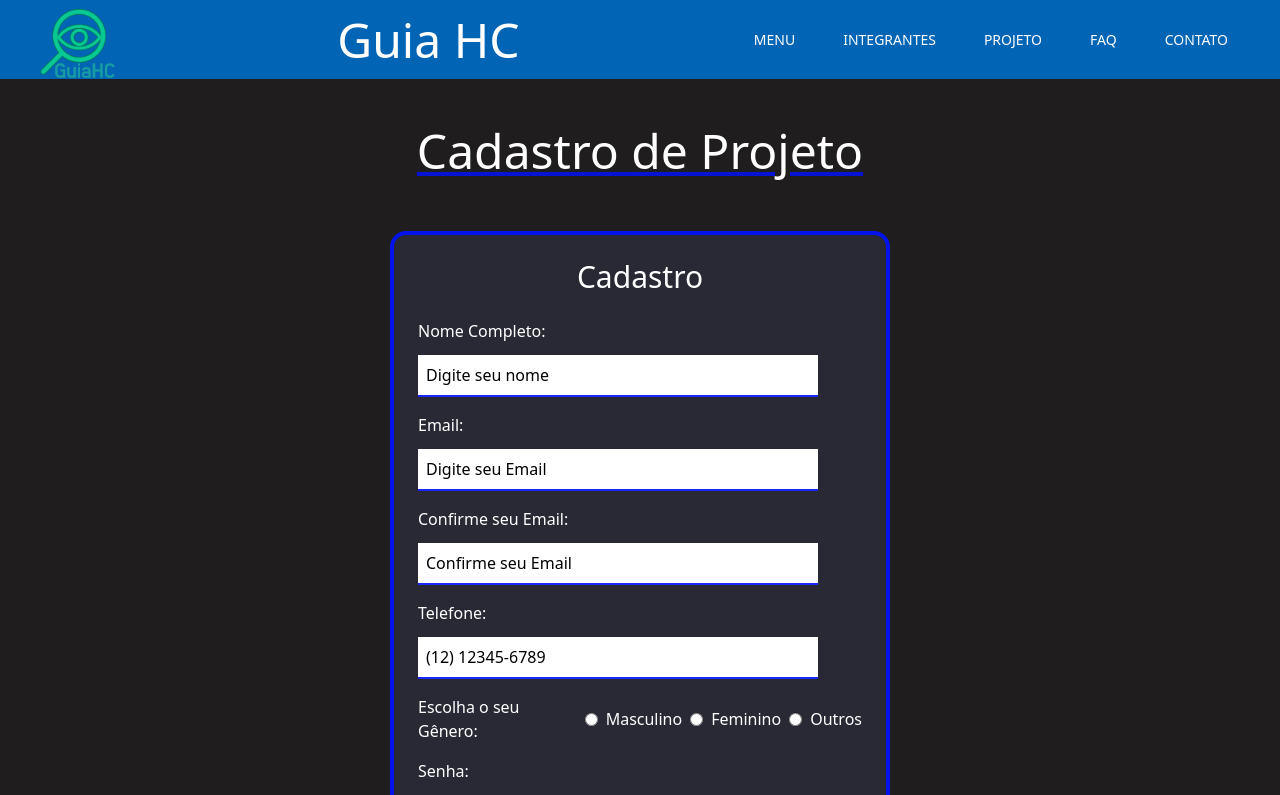
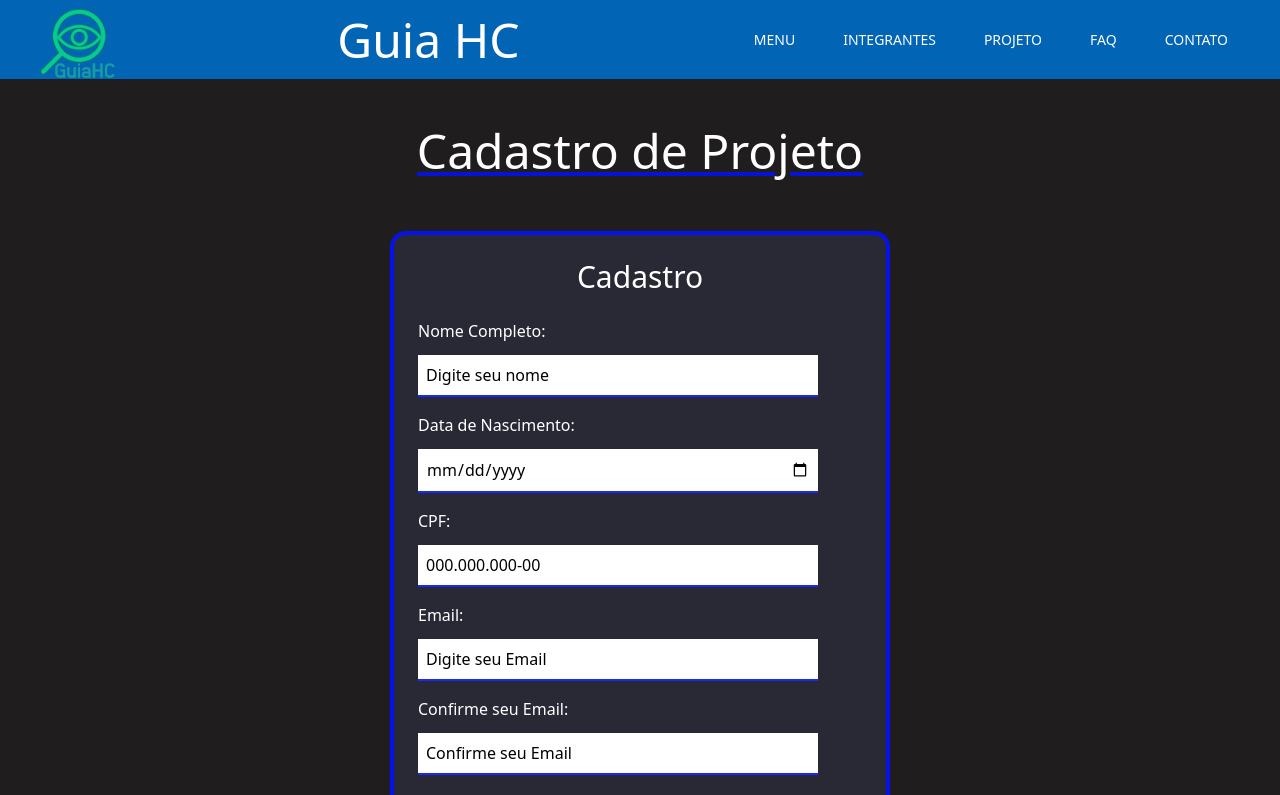
Before and after one commit to ArthurCPV/Guia-HC_React2, a React (Vite) app in the folder tailwind/: page /projeto in a window 1280 px wide. Shown: the top 795 px of the page. Built offline with nearby package versions, Linux system fonts and the light colour scheme.

Commit message:
Adicionando campos para API

```diff
--- a/tailwind/src/assets/Components/projeto/ProjetoForm.tsx
+++ b/tailwind/src/assets/Components/projeto/ProjetoForm.tsx
@@ -9,6 +9,8 @@ type FormValues = {
   escolhasexo?: "masculino" | "feminino" | "outros";
   senha: string;
   senhaConfirmacao: string;
+  dataNascimento: string;
+  cpf: string;
 };
 
 export default function ProjetoForm() {
@@ -26,19 +28,16 @@ export default function ProjetoForm() {
   const hasSurname = (v: string) => v.trim().split(/\s+/).length >= 2;
 
   const onSubmit = (data: FormValues) => {
-    // ação após validação (no momento apenas exibe e reseta)
-    // Você pode substituir por fetch/POST se desejar
     alert("Inscrição enviada com sucesso!");
     console.log("Projeto submission:", data);
     reset();
   };
 
-  /* --- Mantive exatamente as classes/estrutura do seu formulário original ---
-     - Inputs usam as mesmas classes que você forneceu em inputClassName
-     - Legend, titles e botão idênticos
-  */
   return (
-    <div id="container-projeto" className="w-full flex justify-center items-center py-6 pb-8 px-4">
+    <div
+      id="container-projeto"
+      className="w-full flex justify-center items-center py-6 pb-8 px-4"
+    >
       <form
         id="formularioProjeto"
         onSubmit={handleSubmit(onSubmit)}
@@ -47,11 +46,15 @@ export default function ProjetoForm() {
         <fieldset className="w-[500px] bg-[#353751]/50 border-4 border-[#0011ff]/90 rounded-2xl p-6 flex flex-col gap-4">
           <legend className="sr-only">Cadastro</legend>
 
-          <h2 className="text-white text-2xl text-center md:text-3xl font-medium mb-2">Cadastro</h2>
+          <h2 className="text-white text-2xl text-center md:text-3xl font-medium mb-2">
+            Cadastro
+          </h2>
 
           {/* Nome */}
           <div id="nome-form-projeto" className="formrow">
-            <label htmlFor="nome-projeto" className="text-white block mb-1">Nome Completo:</label>
+            <label htmlFor="nome-projeto" className="text-white block mb-1">
+              Nome Completo:
+            </label>
             <input
               id="nome-projeto"
               {...register("nome", {
@@ -62,75 +65,153 @@ export default function ProjetoForm() {
               tabIndex={1}
               className="w-full md:w-[90%] bg-white placeholder-black border-b-2 border-[#0011ff]/90 focus:outline-blue-800 mt-2 px-2 py-2"
             />
-            {errors.nome && <p className="text-red-400 text-sm mt-1">{String(errors.nome.message)}</p>}
+            {errors.nome && (
+              <p className="text-red-400 text-sm mt-1">
+                {String(errors.nome.message)}
+              </p>
+            )}
+          </div>
+
+          {/* Data de Nascimento */}
+          <div id="data-nascimento-form-projeto" className="formrow">
+            <label htmlFor="data-nascimento" className="text-white block mb-1">
+              Data de Nascimento:
+            </label>
+            <input
+              id="data-nascimento"
+              type="date"
+              {...register("dataNascimento", {
+                required: "Informe sua data de nascimento",
+              })}
+              tabIndex={2}
+              className="w-full md:w-[90%] bg-white text-black border-b-2 border-[#0011ff]/90 focus:outline-blue-800 mt-2 px-2 py-2"
+            />
+            {errors.dataNascimento && (
+              <p className="text-red-400 text-sm mt-1">
+                {String(errors.dataNascimento.message)}
+              </p>
+            )}
+          </div>
+
+          {/* CPF */}
+          <div id="cpf-form-projeto" className="formrow">
+            <label htmlFor="cpf-projeto" className="text-white block mb-1">
+              CPF:
+            </label>
+            <input
+              id="cpf-projeto"
+              type="text"
+              placeholder="000.000.000-00"
+              {...register("cpf", {
+                required: "Insira seu CPF",
+                pattern: {
+                  value: /^\d{3}\.\d{3}\.\d{3}-\d{2}$/,
+                  message: "Formato de CPF inválido (use 000.000.000-00)",
+                },
+              })}
+              tabIndex={3}
+              className="w-full md:w-[90%] bg-white placeholder-black border-b-2 border-[#0011ff]/90 focus:outline-blue-800 mt-2 px-2 py-2"
+            />
+            {errors.cpf && (
+              <p className="text-red-400 text-sm mt-1">
+                {String(errors.cpf.message)}
+              </p>
+            )}
           </div>
 
           {/* Email */}
           <div id="email-form-projeto" className="formrow">
-            <label htmlFor="email-projeto" className="text-white block mb-1">Email:</label>
+            <label htmlFor="email-projeto" className="text-white block mb-1">
+              Email:
+            </label>
             <input
               id="email-projeto"
               type="email"
               {...register("email", {
                 required: "Insira seu email",
-                pattern: { value: /^\S+@\S+\.\S+$/, message: "Email inválido" },
+                pattern: {
+                  value: /^\S+@\S+\.\S+$/,
+                  message: "Email inválido",
+                },
               })}
               placeholder="Digite seu Email"
-              tabIndex={2}
+              tabIndex={4}
               className="w-full md:w-[90%] bg-white placeholder-black border-b-2 border-[#0011ff]/90 focus:outline-blue-800 mt-2 px-2 py-2"
             />
-            {errors.email && <p className="text-red-400 text-sm mt-1">{String(errors.email.message)}</p>}
+            {errors.email && (
+              <p className="text-red-400 text-sm mt-1">
+                {String(errors.email.message)}
+              </p>
+            )}
           </div>
 
           {/* Email confirmação */}
           <div id="email-confirmacao-form-projeto" className="formrow">
-            <label htmlFor="email-confirmacao-projeto" className="text-white block mb-1">Confirme seu Email:</label>
+            <label
+              htmlFor="email-confirmacao-projeto"
+              className="text-white block mb-1"
+            >
+              Confirme seu Email:
+            </label>
             <input
               id="email-confirmacao-projeto"
               type="email"
               {...register("emailConfirmacao", {
                 required: "Confirme seu email",
-                validate: (v) => v === (watchEmail ?? "") || "Os emails não estão iguais",
+                validate: (v) =>
+                  v === (watchEmail ?? "") || "Os emails não estão iguais",
               })}
               placeholder="Confirme seu Email"
-              tabIndex={3}
+              tabIndex={5}
               className="w-full md:w-[90%] bg-white placeholder-black border-b-2 border-[#0011ff]/90 focus:outline-blue-800 mt-2 px-2 py-2"
             />
-            {errors.emailConfirmacao && <p className="text-red-400 text-sm mt-1">{String(errors.emailConfirmacao.message)}</p>}
+            {errors.emailConfirmacao && (
+              <p className="text-red-400 text-sm mt-1">
+                {String(errors.emailConfirmacao.message)}
+              </p>
+            )}
           </div>
 
           {/* Telefone */}
           <div id="telefone-form-projeto" className="formrow">
-            <label htmlFor="telefone-projeto" className="text-white block mb-1">Telefone:</label>
+            <label htmlFor="telefone-projeto" className="text-white block mb-1">
+              Telefone:
+            </label>
             <input
               id="telefone-projeto"
               type="tel"
               {...register("telefone")}
               placeholder="(12) 12345-6789"
-              tabIndex={4}
+              tabIndex={6}
               className="w-full md:w-[90%] bg-white placeholder-black border-b-2 border-[#0011ff]/90 focus:outline-blue-800 mt-2 px-2 py-2"
             />
           </div>
 
-          {/* gênero (radio group) */}
-          <div id="sexo-form-projeto" className="formrow flex flex-col md:flex-row md:items-center gap-4">
+          {/* gênero */}
+          <div
+            id="sexo-form-projeto"
+            className="formrow flex flex-col md:flex-row md:items-center gap-4"
+          >
             <label className="text-white pr-2">Escolha o seu Gênero:</label>
-
             <div className="flex items-center gap-2">
               <label className="inline-flex items-center gap-2 text-white">
                 <input
-                  {...register("escolhasexo", { required: "Selecione seu gênero" })}
+                  {...register("escolhasexo", {
+                    required: "Selecione seu gênero",
+                  })}
                   type="radio"
                   value="masculino"
                   className="genRadio accent-[#0011ff]"
-                  tabIndex={5}
+                  tabIndex={7}
                 />
                 Masculino
               </label>
 
               <label className="inline-flex items-center gap-2 text-white">
                 <input
-                  {...register("escolhasexo", { required: "Selecione seu gênero" })}
+                  {...register("escolhasexo", {
+                    required: "Selecione seu gênero",
+                  })}
                   type="radio"
                   value="feminino"
                   className="genRadio accent-[#0011ff]"
@@ -140,7 +221,9 @@ export default function ProjetoForm() {
 
               <label className="inline-flex items-center gap-2 text-white">
                 <input
-                  {...register("escolhasexo", { required: "Selecione seu gênero" })}
+                  {...register("escolhasexo", {
+                    required: "Selecione seu gênero",
+                  })}
                   type="radio"
                   value="outros"
                   className="genRadio accent-[#0011ff]"
@@ -149,11 +232,17 @@ export default function ProjetoForm() {
               </label>
             </div>
           </div>
-          {errors.escolhasexo && <p className="text-red-400 text-sm mt-1 px-1">{String(errors.escolhasexo.message)}</p>}
+          {errors.escolhasexo && (
+            <p className="text-red-400 text-sm mt-1 px-1">
+              {String(errors.escolhasexo.message)}
+            </p>
+          )}
 
           {/* Senha */}
           <div id="senha-form-projeto" className="formrow">
-            <label htmlFor="senha-projeto" className="text-white block mb-1">Senha:</label>
+            <label htmlFor="senha-projeto" className="text-white block mb-1">
+              Senha:
+            </label>
             <input
               id="senha-projeto"
               type="password"
@@ -162,27 +251,41 @@ export default function ProjetoForm() {
                 minLength: { value: 6, message: "Senha mínima 6 caracteres" },
               })}
               placeholder="Digite sua senha"
-              tabIndex={6}
+              tabIndex={8}
               className="w-full md:w-[90%] bg-white placeholder-black border-b-2 border-[#0011ff]/90 focus:outline-blue-800 mt-2 px-2 py-2"
             />
-            {errors.senha && <p className="text-red-400 text-sm mt-1">{String(errors.senha.message)}</p>}
+            {errors.senha && (
+              <p className="text-red-400 text-sm mt-1">
+                {String(errors.senha.message)}
+              </p>
+            )}
           </div>
 
           {/* Senha confirmação */}
           <div id="senha-confirmacao-form-projeto" className="formrow">
-            <label htmlFor="senha-confirmacao-projeto" className="text-white block mb-1">Confirme a Senha:</label>
+            <label
+              htmlFor="senha-confirmacao-projeto"
+              className="text-white block mb-1"
+            >
+              Confirme a Senha:
+            </label>
             <input
               id="senha-confirmacao-projeto"
               type="password"
               {...register("senhaConfirmacao", {
                 required: "Confirme sua senha",
-                validate: (v) => v === (watchSenha ?? "") || "As senhas não estão iguais",
+                validate: (v) =>
+                  v === (watchSenha ?? "") || "As senhas não estão iguais",
               })}
               placeholder="Confirme sua senha"
-              tabIndex={7}
+              tabIndex={9}
               className="w-full md:w-[90%] bg-white placeholder-black border-b-2 border-[#0011ff]/90 focus:outline-blue-800 mt-2 px-2 py-2"
             />
-            {errors.senhaConfirmacao && <p className="text-red-400 text-sm mt-1">{String(errors.senhaConfirmacao.message)}</p>}
+            {errors.senhaConfirmacao && (
+              <p className="text-red-400 text-sm mt-1">
+                {String(errors.senhaConfirmacao.message)}
+              </p>
+            )}
           </div>
 
           <div className="flex justify-end pt-4">
@@ -190,7 +293,7 @@ export default function ProjetoForm() {
               className="button-projeto w-[120px] h-[40px] bg-gray-300 text-black border-2 border-black rounded hover:bg-[#00cbf4] transition"
               type="submit"
               aria-label="Enviar inscrição do projeto"
-              tabIndex={8}
+              tabIndex={10}
               disabled={isSubmitting}
             >
               Enviar
```
